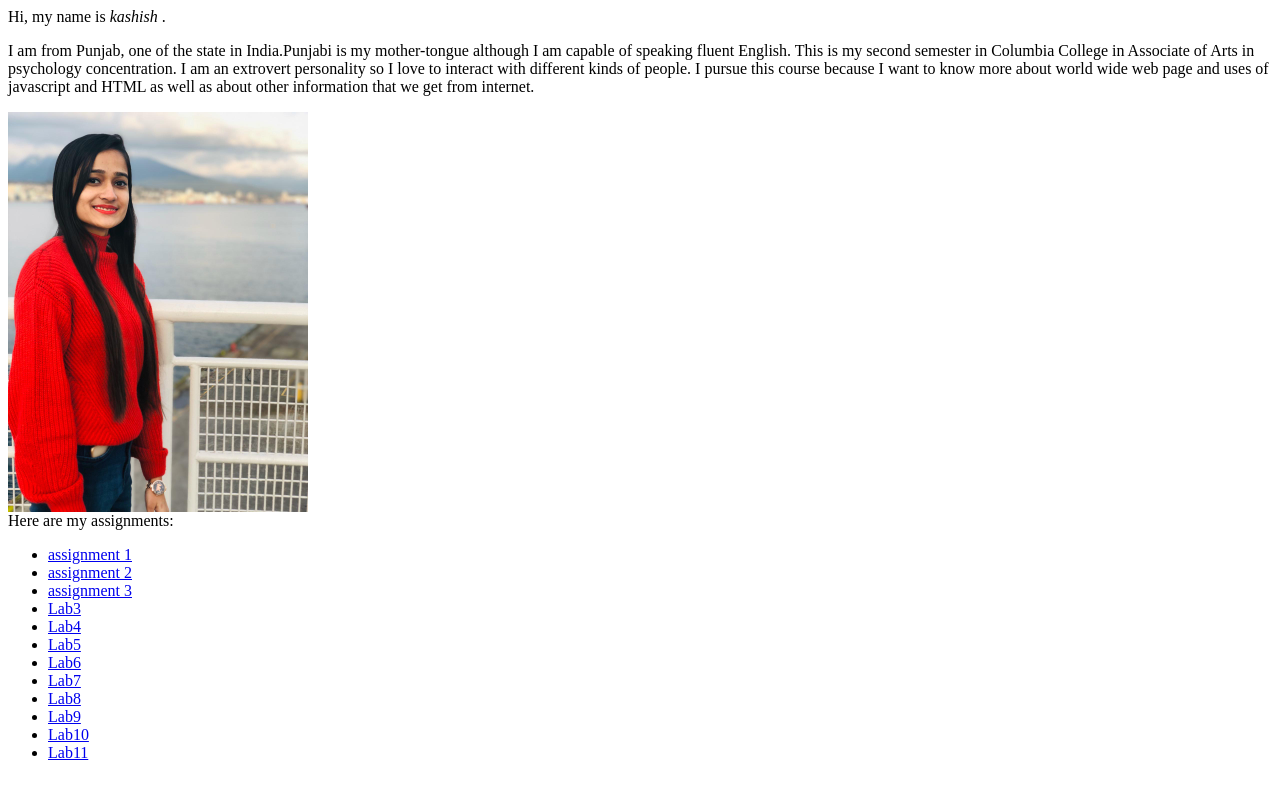
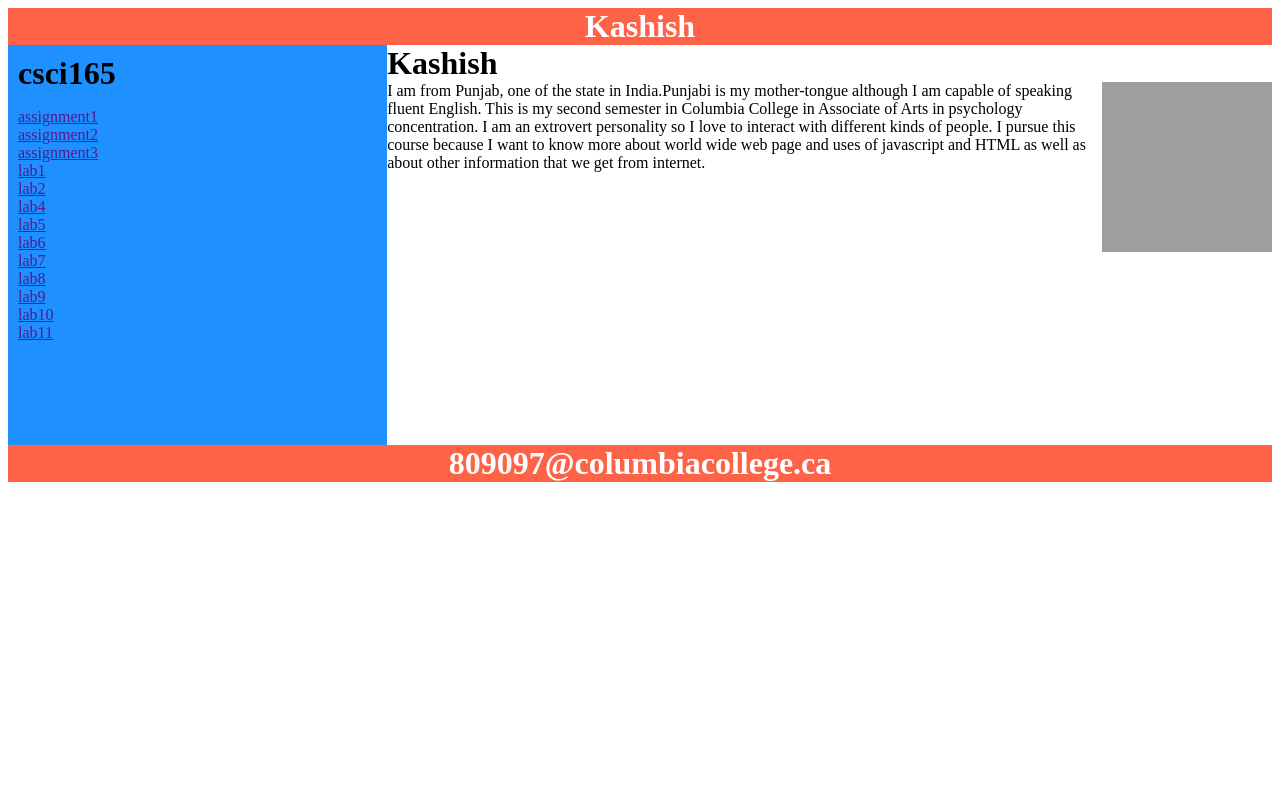
Before and after one commit to Kashish141100/csci165, a plain HTML site: page index.html in a window 1280 px wide. Drawn offline with Linux system fonts and the light colour scheme; grey boxes are pictures that could not be loaded.

Commit message:
Update index.html

```diff
--- a/index.html
+++ b/index.html
@@ -1,30 +1,85 @@
+
 <html>
 <head>
-<title>Home</title>
+<style>
+ * {
+   box-sizing: border-box;
+}
+#header{
+    background-color: Tomato;
+    color: white;
+    text-align: center;
+}
+h1{
+   margin: 0px;
+}
+
+#csci165{
+     background-color: DodgerBlue;
+     color: black;
+     width: 30%;
+     float: left;
+     height: 400px;
+     padding: 10px;
+}
+#csci165 ul{
+   list-style-type: none;
+   padding: 0px;
+}
+
+#article{-}
+
+#bio{
+     background-color: MediumSeaGreen;
+     color: black;
+     width: 70%;
+     float: right;
+     height: 400px;
+     padding: 10px;
+}
+
+#footer{
+    background-color: Tomato;
+    color: white;
+    text-align: center;
+    clear: both;
+
+
+</style>
 </head>
 <body>
-Hi, my name is <em> kashish </em>.
-<p>
+<div id="header">
+<h1>Kashish</h1>
+</div>
+
+<div="article">
+<div id="csci165">
+<h1>csci165</h1>
+  <ul>
+  <li> <a href= ""> assignment1 </a></li>
+<li> <a href= ""> assignment2 </a></li>
+<li> <a href= ""> assignment3 </a></li>
+<li> <a href= ""> lab1 </a></li>
+<li> <a href= ""> lab2 </a></li>
+<li> <a href= ""> lab4 </a></li>
+<li> <a href= ""> lab5 </a></li>
+<li> <a href= ""> lab6 </a></li>
+<li> <a href= ""> lab7 </a></li>
+<li> <a href= ""> lab8 </a></li>
+<li> <a href= ""> lab9 </a></li>
+<li> <a href= ""> lab10 </a></li>
+<li> <a href= ""> lab11 </a></li>
+</ul>
+</div>
+<div id="section">
+<h1>Kashish</h1>
+<img src="https://www.w3schools.com/cssref/kashish.jpg" alt=""
+style="float: right; width: 170px;height:170px;margin-left:15px;">
 I am from Punjab, one of the state in India.Punjabi is my mother-tongue although I am capable of speaking fluent English. This is my second semester in Columbia College in Associate of Arts in psychology concentration. I am an extrovert personality so I love to interact with different kinds of people. I pursue this course because I want to know more about world wide web page and uses of javascript and HTML as well as about other information that we get from internet.
-</p>
-
-<img src="/image/kashish1.jpg"width="300"height="400">
-<br/>
-Here are my assignments:
-<br/>
-<ul>
-<li> <a href="./assign1.html"> assignment 1 </a> </li>
-<li> <a href="./assign2.html"> assignment 2 </a> </li>
-<li> <a href="./assign3.html"> assignment 3 </a> </li>
-<li> <a href="./lab3.html"> Lab3 </a> </li>
-<li> <a href="./lab4.html"> Lab4 </a> </li>
-<li> <a href="./lab5.html"> Lab5 </a> </li>
-<li> <a href="./lab6.html"> Lab6 </a> </li>
-<li> <a href="./lab7.html"> Lab7 </a> </li>
-<li> <a href="./lab8.html"> Lab8 </a> </li>
-<li> <a href="./lab9.html"> Lab9 </a> </li>
-<li> <a href="./lab10.html"> Lab10 </a> </li>
-<li> <a href="./lab11.html"> Lab11 </a> </li>
-</ul>
+</div>
+</div>
+<div id="footer">
+<h1>809097@columbiacollege.ca</h1>
+</div>
 </body>
 </html>
```
